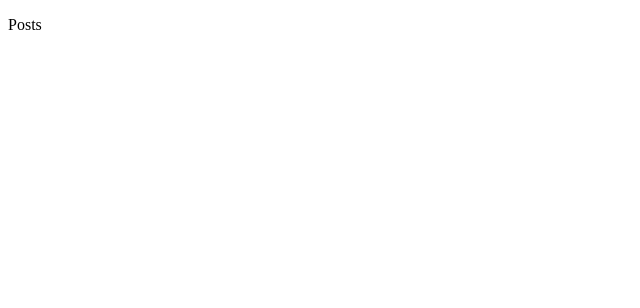
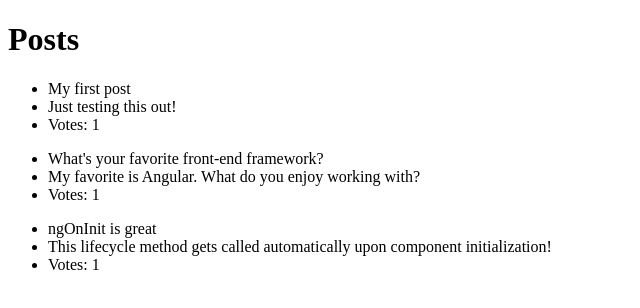
Before and after one commit to t-kubrak/post-reader, an Angular app: page / in a window 1280 px wide. Shown: the top 308 px of the page, without its empty margins (0-640 px from the left). Built offline with nearby package versions, Linux system fonts and the light colour scheme.

Commit message:
ngFor directive

```diff
--- a/src/app/posts/posts.component.html
+++ b/src/app/posts/posts.component.html
@@ -1 +1,7 @@
-<p>{{title}}</p>
+<h1>{{ title }}</h1>
+
+<ul *ngFor="let post of posts">
+    <li>{{ post.title }}</li>
+    <li>{{ post.body }}</li>
+    <li>Votes: {{ post.votes }}</li>
+</ul>
```
